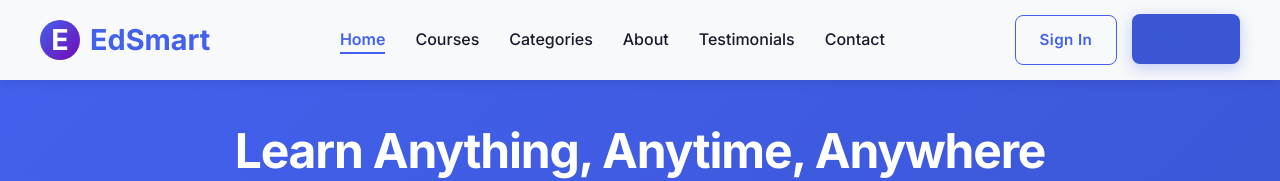
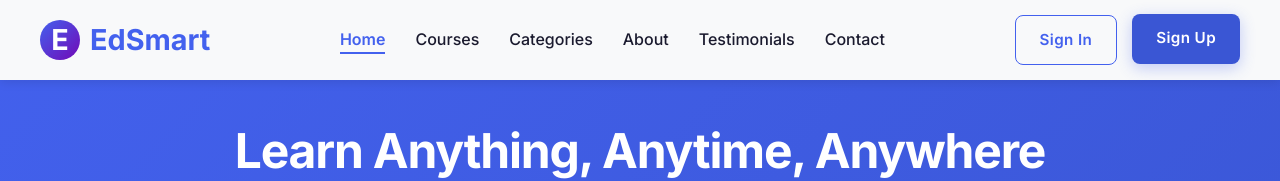
Before and after one commit to elpresidentey/edsmart, a plain HTML site: page index.html in a window 1280 px wide. In both pictures the pointer is over the link "Sign Up". Shown: the top 181 px of the page. Drawn offline with Linux system fonts and the light colour scheme.

Commit message:
Ensure .btn-primary hover keeps white text color (fix Sign Up hover color)

```diff
--- a/style.css
+++ b/style.css
@@ -662,6 +662,7 @@ nav a.active {
 
 .btn-primary:hover {
     background: var(--color-primary-dark);
+    color: #ffffff; /* ensure white text on hover even for anchor buttons */
     transform: translateY(-1px);
     box-shadow: 0 4px 15px rgba(67, 97, 238, 0.3);
 }
```
